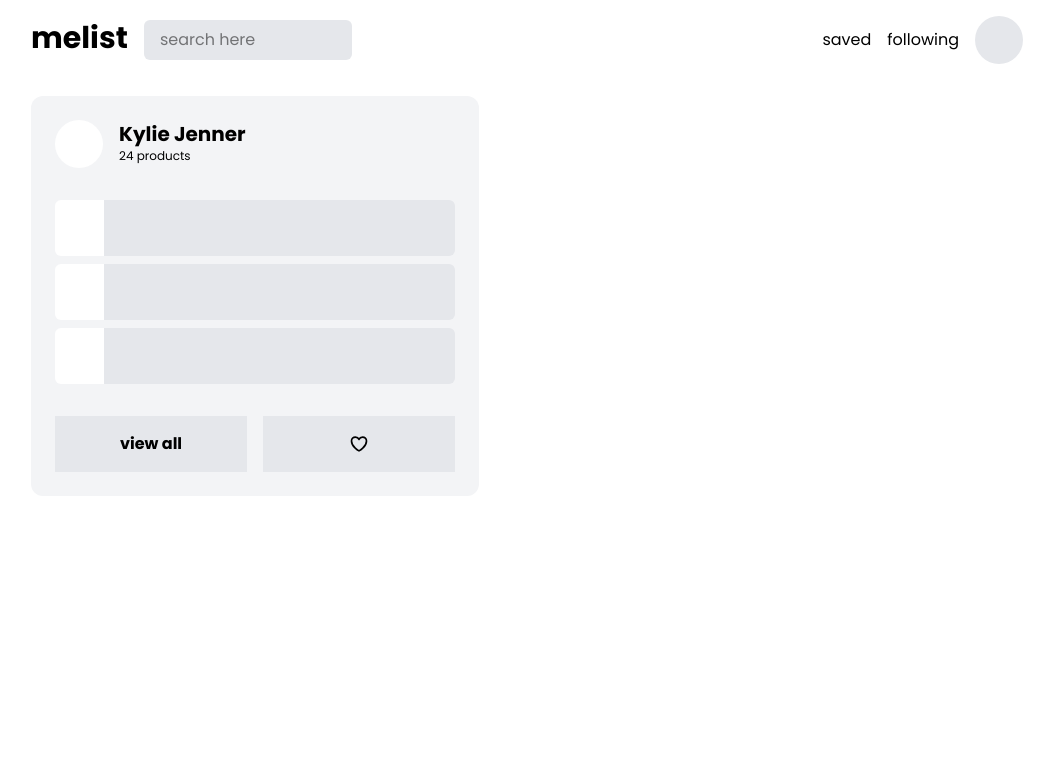
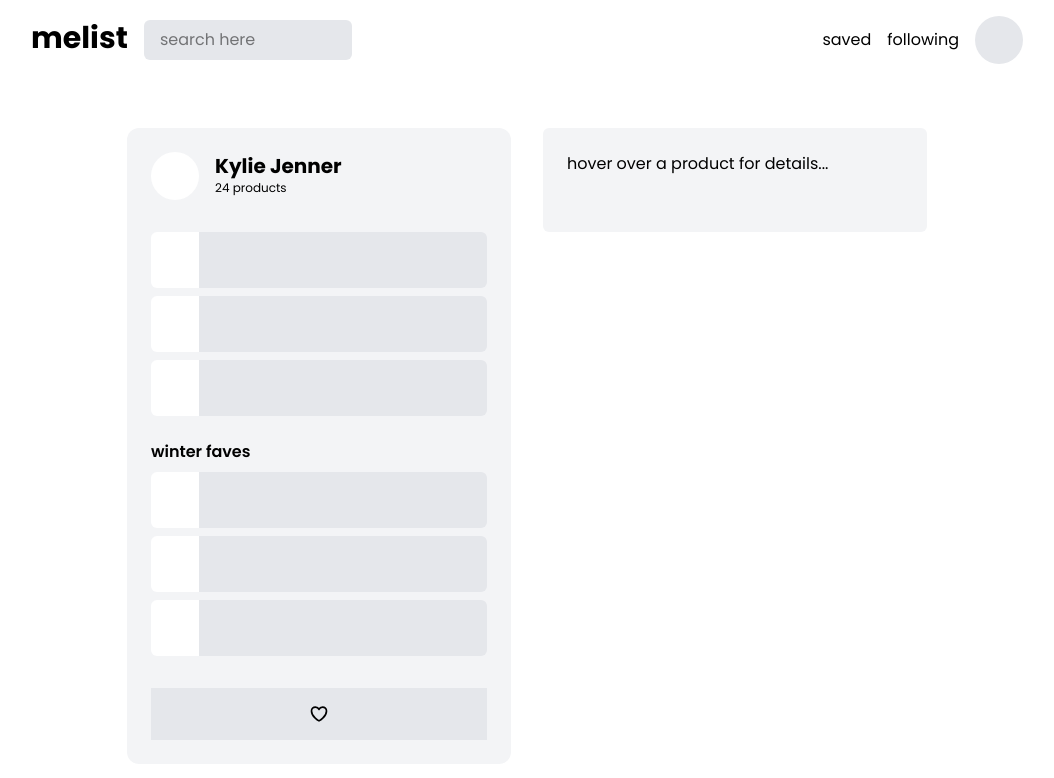
Before and after one commit to jkimcode/melist, a React (Vite) app: page /1 in a window 1280 px wide. Shown: the top 778 px of the page, without its empty margins (113-1167 px from the left). Built offline with nearby package versions, Linux system fonts and the light colour scheme.

Commit message:
layout for view details

```diff
--- /dev/null
+++ b/src/common/types.ts
@@ -0,0 +1,4 @@
+export interface ProductDetails {
+    productTitle: string;
+    productDesc?: string;
+}
--- a/src/components/Melist.tsx
+++ b/src/components/Melist.tsx
@@ -1,11 +1,21 @@
 import { HeartIcon } from "@heroicons/react/24/outline";
+import { ProductDetails } from "../common/types";
+import { SetStateAction } from "react";
 
+type hoveredProductSetter = React.Dispatch<SetStateAction<ProductDetails | null>>
 interface MelistProps {
     displayMode: string;
+    setHoveredProduct?: hoveredProductSetter;
 }
-function Melist({ displayMode } : MelistProps) {
+function Melist({ displayMode, setHoveredProduct } : MelistProps) {
+    if (displayMode == "condensed") return <MelistCondensedView />
+    if (displayMode == "profile" && setHoveredProduct) return <MelistProfileView setHovered={setHoveredProduct} />
+}
+
+function MelistCondensedView() {
     return (
         <div className="bg-gray-100 p-6 flex flex-col gap-8 rounded-xl w-md">
+            {/* header */}
             <div className="flex gap-4">
                 <div className="bg-white rounded-full size-12" />
                 <div>
@@ -13,6 +23,10 @@ function Melist({ displayMode } : MelistProps) {
                     <div className="text-xs">24 products</div>
                 </div>
             </div>
+
+            {/* products */}
+            <div>
+                {/* featured */}
                 <div className="flex flex-col gap-2">
                     <div className="flex">
                         <div className="bg-white size-14 rounded-l-md"></div>
@@ -27,13 +41,70 @@ function Melist({ displayMode } : MelistProps) {
                         <div className="bg-gray-200 w-full rounded-r-md"></div>
                     </div>
                 </div>
+            </div>
+
+            {/* buttons */}
             <div className="flex gap-4">
-                {displayMode == "condensed" && (
-                    <>
                 <div className="py-4 w-full bg-gray-200 flex justify-center items-center font-bold">view all</div>
                 <div className="py-4 w-full bg-gray-200 flex justify-center items-center font-bold"><HeartIcon className="size-5 stroke-2" /></div>
-                    </>
-                )}
+            </div>
+        </div>
+    )
+}
+
+function MelistProfileView({ setHovered } : { setHovered: hoveredProductSetter }) {
+    return (
+        <div className="bg-gray-100 p-6 flex flex-col gap-8 rounded-xl w-sm">
+            {/* header */}
+            <div className="flex gap-4">
+                <div className="bg-white rounded-full size-12" />
+                <div>
+                    <div className="font-bold text-xl">Kylie Jenner</div>
+                    <div className="text-xs">24 products</div>
+                </div>
+            </div>
+
+            {/* products */}
+            <div>
+                {/* featured */}
+                <div className="flex flex-col gap-2">
+                    <div className="flex" onMouseEnter={() => { setHovered({ productTitle: "product A" }) }}>
+                        <div className="bg-white size-14 rounded-l-md"></div>
+                        <div className="bg-gray-200 w-full rounded-r-md"></div>
+                    </div>
+                    <div className="flex" onMouseEnter={() => { setHovered({ productTitle: "product B" }) }}>
+                        <div className="bg-white size-14 rounded-l-md"></div>
+                        <div className="bg-gray-200 w-full rounded-r-md"></div>
+                    </div>
+                    <div className="flex" onMouseEnter={() => { setHovered({ productTitle: "product C" }) }}>
+                        <div className="bg-white size-14 rounded-l-md"></div>
+                        <div className="bg-gray-200 w-full rounded-r-md"></div>
+                    </div>
+                </div>
+
+                {/* more products */}
+                <div className="mt-6">
+                    <div className="font-semibold">winter faves</div>
+                    <div className="flex flex-col gap-2 mt-2">
+                        <div className="flex">
+                            <div className="bg-white size-14 rounded-l-md"></div>
+                            <div className="bg-gray-200 w-full rounded-r-md"></div>
+                        </div>
+                        <div className="flex">
+                            <div className="bg-white size-14 rounded-l-md"></div>
+                            <div className="bg-gray-200 w-full rounded-r-md"></div>
+                        </div>
+                        <div className="flex">
+                            <div className="bg-white size-14 rounded-l-md"></div>
+                            <div className="bg-gray-200 w-full rounded-r-md"></div>
+                        </div>
+                    </div>
+                </div>
+            </div>
+
+            {/* buttons */}
+            <div className="flex gap-4">
+                <div className="py-4 w-full bg-gray-200 flex justify-center items-center font-bold"><HeartIcon className="size-5 stroke-2" /></div>
             </div>
         </div>
     )
--- a/src/pages/app/Profile.tsx
+++ b/src/pages/app/Profile.tsx
@@ -1,9 +1,36 @@
+import { useEffect, useState } from "react"
 import Melist from "../../components/Melist"
+import { ProductDetails } from "../../common/types"
 
 function Profile() {
+    const [hoveredProduct, setHoveredProduct] = useState<ProductDetails | null>(null);
+    useEffect(() => {
+        console.log("hovered")
+    },[hoveredProduct])
     return (
-        <div className="mx-auto max-w-5xl p-4">
-            <Melist displayMode="condensed" />
+        <div className="mx-auto max-w-5xl" onMouseLeave={() => setHoveredProduct(null)}>
+            <div className="mt-12 flex justify-center gap-8">
+                <Melist setHoveredProduct={setHoveredProduct}  displayMode="profile" />
+
+                <div className={`bg-gray-100 h-fit p-6 rounded-md ${hoveredProduct ? "w-md" : "w-sm"} transition-[width] duration-100`}>
+                    {!hoveredProduct && <div className="pb-8">hover over a product for details...</div>}
+                    {hoveredProduct && (
+                        <div>
+                            <div className="flex gap-2">
+                                <div className="px-4 py-1 bg-white rounded-full text-sm">fave</div>
+                            </div>
+                            <div className="mt-4">
+                                <div className="text-2xl font-bold">Neon Pajamas</div>
+                                <div className="h-30 w-50 bg-white rounded-md mt-4"></div>
+                                <div className="mt-4">omg these are so comfy</div>
+                            </div>
+                            <div className="mt-16">
+                                <div className="py-4 w-full bg-gray-200 flex justify-center items-center font-bold">save</div>
+                            </div>
+                        </div>
+                    )}
+                </div>
+            </div>
         </div>
     )
 }
```
Lines whose indentation alone changed are shown as unchanged.
